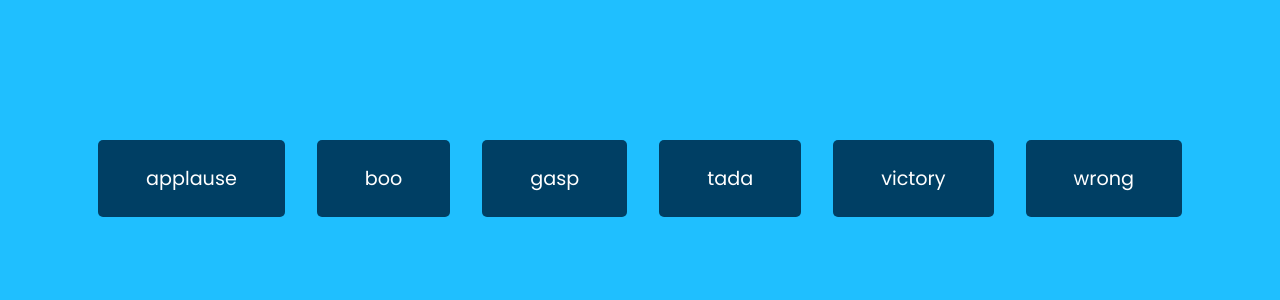
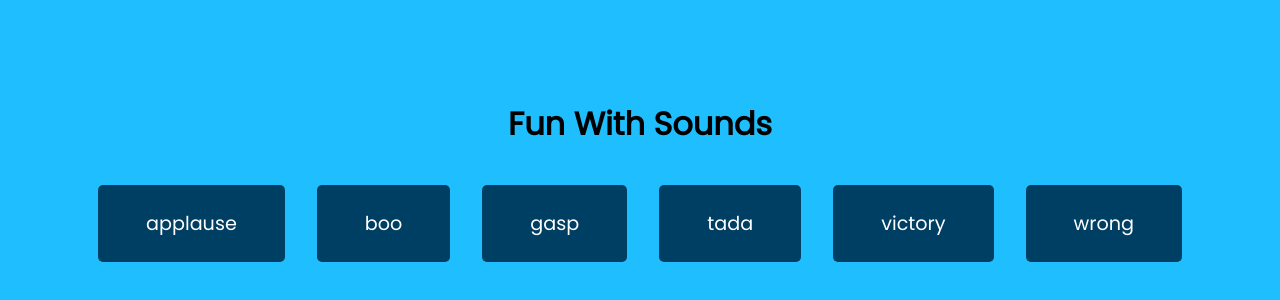
Before and after one commit to Shahbaaz92/audienceSound, a plain HTML site: page index.html in a window 1280 px wide. Shown: the part 222-522 px from the top of the page. Drawn offline with Linux system fonts and the light colour scheme.

Commit message:
Update index.html

```diff
--- a/index.html
+++ b/index.html
@@ -15,6 +15,8 @@
     <link rel="stylesheet" href="styles.css" />
   </head>
   <body>
+    <!--Headings-->
+    <h1>Fun With Sounds</h1>
     <!-- Audio tags -->
     <audio id="applause" src="sounds/applause.mp3"></audio>
     <audio id="boo" src="sounds/boo.mp3"></audio>
```
